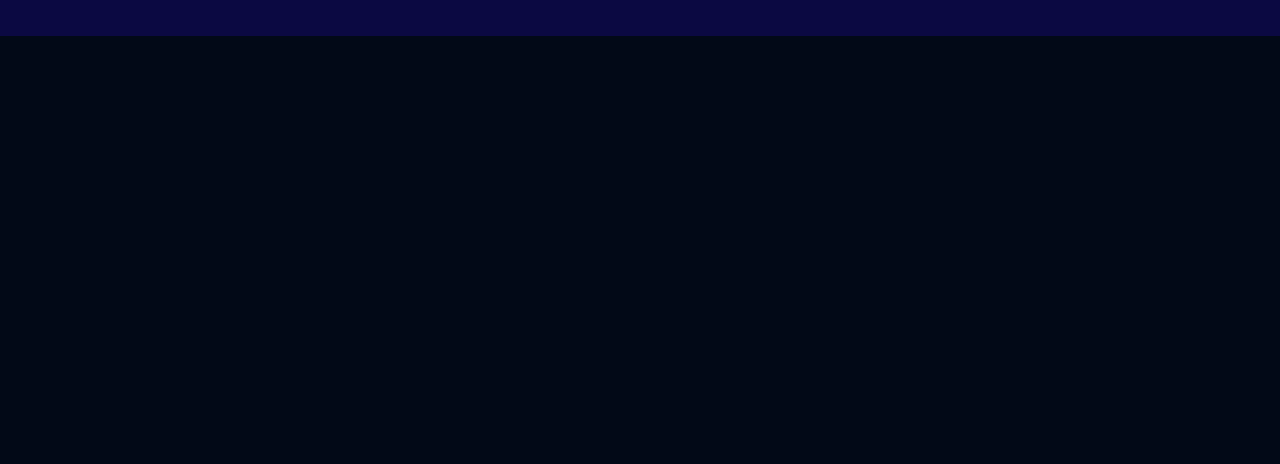
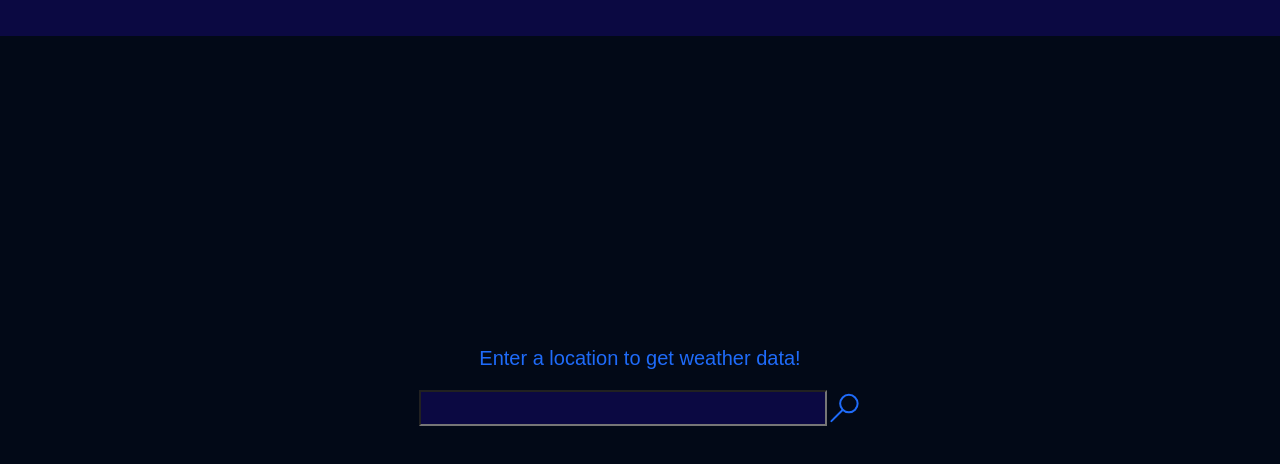
Before and after one commit to The-Odin-Project-Self-Learn/Weather-App, a website built with webpack: page src/template.html in a window 1280 px wide. Shown: the part 84-548 px from the top of the page. Built offline with nearby package versions, Linux system fonts and the light colour scheme.

Commit message:
homepage complete (except icon loading)

```diff
--- a/src/DomUtils.js
+++ b/src/DomUtils.js
@@ -0,0 +1,21 @@
+function createInput() {
+    const inputField = document.createElement('input');
+    inputField.classList.add('inputField');
+    inputField.type = "text";
+    return inputField;
+}
+
+function createSearchIcon() {
+    const searchIcon = document.createElement('img');
+    searchIcon.classList.add('icon');
+    searchIcon.src = './assets/line-md_search.svg';
+    return searchIcon;
+}
+
+
+function clearMainContainer() {
+    const mainContainer = document.getElementById('main-container');
+    mainContainer.textContent = '';
+}
+
+export {createInput, createSearchIcon, clearMainContainer};
--- a/src/HomeUI.js
+++ b/src/HomeUI.js
@@ -0,0 +1,41 @@
+import { clearMainContainer, createInput, createSearchIcon } from "./DomUtils";
+
+const mainContainer = document.getElementById('main-container');
+
+function loadHomePage() {
+    clearMainContainer();
+    placeInputField();
+}
+
+function placeInputField() {
+    //create outermost container
+    const outermostContainer = document.createElement('div');
+    outermostContainer.id = "outermost-input-container";
+
+    //create container for text and input field
+    const innerContainer = document.createElement('div');
+    innerContainer.id = "inner-input-container";
+
+    //create container for input field and icon
+    const inputAndIconContainer = document.createElement('div');
+    inputAndIconContainer.id = "input-and-icon-container";
+
+    //create text
+    const homepageText = document.createElement('p');
+    homepageText.textContent = 'Enter a location to get weather data!';
+    homepageText.id = "homepage-text";
+
+    //create input field + button
+    const input = createInput();
+    const searchIcon = createSearchIcon();
+
+    //append everything in order
+    inputAndIconContainer.appendChild(input);
+    inputAndIconContainer.appendChild(searchIcon);
+    innerContainer.appendChild(homepageText);
+    innerContainer.appendChild(inputAndIconContainer);
+    outermostContainer.appendChild(innerContainer);
+    mainContainer.appendChild(outermostContainer);
+}
+
+export {loadHomePage};
--- a/src/index.js
+++ b/src/index.js
@@ -1,3 +1,6 @@
 import "./styles.css";
+import { loadHomePage } from "./HomeUI";
+
+loadHomePage();
 
 console.log("Webpack is running!");
--- a/src/styles.css
+++ b/src/styles.css
@@ -32,8 +32,31 @@ body {
 #main-container {
   display: flex;
   flex-direction: column;
+  justify-content: center;
+  flex-grow: 1;
 }
 
+#outermost-input-container {
+  display: flex;
+  flex-direction: row;
+  justify-content: center;
+}
+
+#inner-input-container {
+  display: flex;
+  flex-direction: column;
+  align-items: center;
+}
+
+#input-and-icon-container {
+  display: flex;
+  flex-direction: row;
+}
+
+#homepage-text {
+  font-size: 20px;
+  color: #1F6BF9;
+}
 
 /* Class selectors */
 
@@ -47,3 +70,9 @@ body {
   font-family: 'Arial', sans-serif;
   cursor: pointer;
 }
+
+.inputField {
+  height: 30px;
+  width: 400px;
+  background-color: #0B0942;
+}
--- a/webpack.config.js
+++ b/webpack.config.js
@@ -23,6 +23,10 @@ module.exports = {
         test: /\.html$/i,
         loader: "html-loader",
       },
+      {
+        test: /\.(png|jpe?g|gif|svg)$/i,
+        type: 'asset/resource',
+      },
     ],
   },
   plugins: [
```
Also changed, not shown: src/assets/line-md_search.svg (added).
